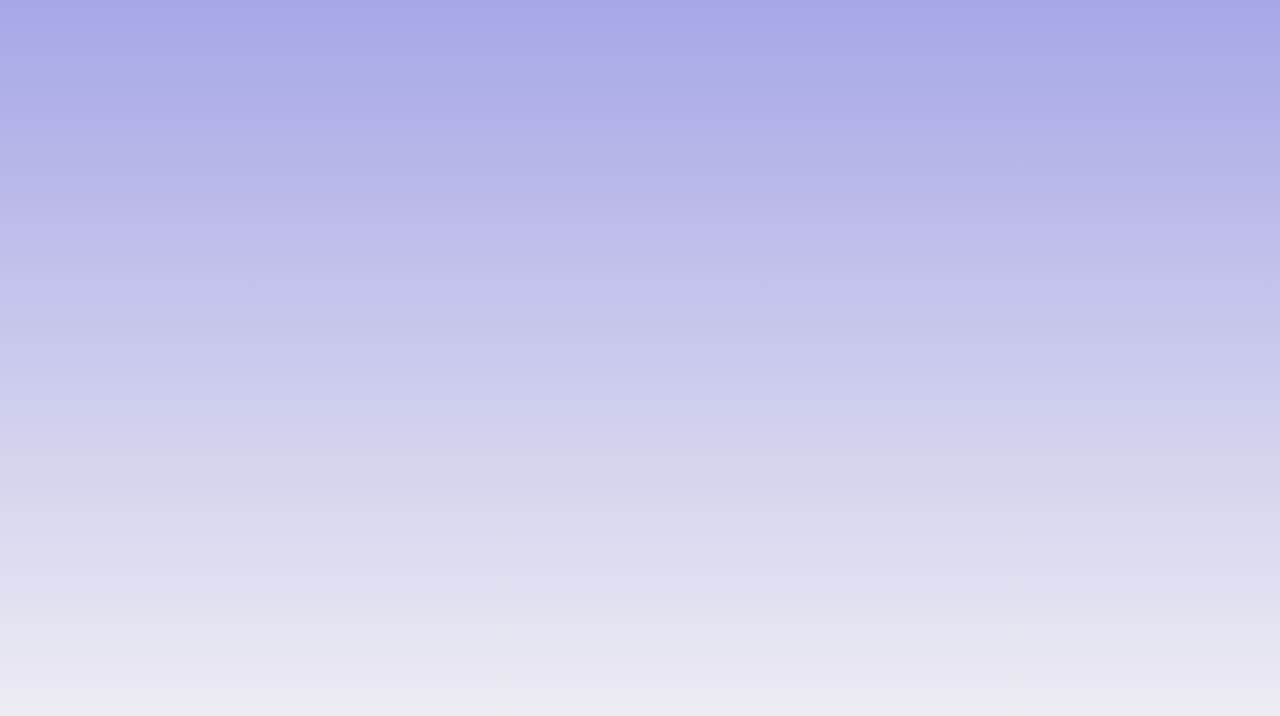
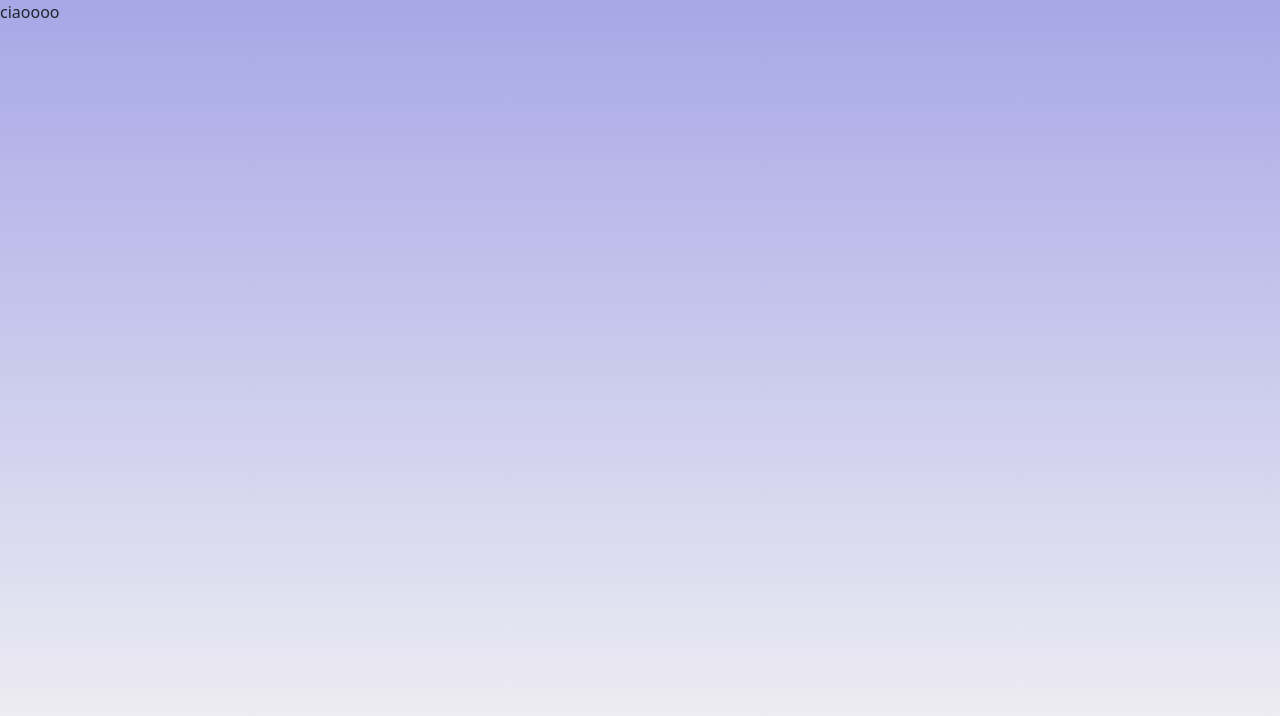
Before and after one commit to Sir-Frederik/Project-Weather-App--React-U3-s2, a React (Vite) app: page /weather in a window 1280 px wide. Shown: the top 716 px of the page. Built offline with nearby package versions, Linux system fonts and the light colour scheme.

Commit message:
importati corretamente i form in homepage

```diff
--- a/src/components/Homepage.jsx
+++ b/src/components/Homepage.jsx
@@ -1,15 +1,17 @@
-import { Col, Container, Row } from "react-bootstrap";
+import { Col, Container, Row, Form, FormControl } from "react-bootstrap";
 import { useState } from "react";
 import MyHeader from "./MyHeader";
 import { useNavigate } from "react-router-dom";
 
 const Homepage = () => {
   const navigate = useNavigate();
+  const [searchQuery, setSearchQuery] = useState("");
 
   const handleSubmit = (e) => {
     e.preventDefault();
     navigate("/weather");
   };
+
   return (
     <Container fluid>
       <Row>
--- a/src/components/Weather.jsx
+++ b/src/components/Weather.jsx
@@ -1,5 +1,5 @@
 const Weather = () => {
-  return <div></div>;
+  return <div>ciaoooo</div>;
 };
 
 export default Weather;
```
